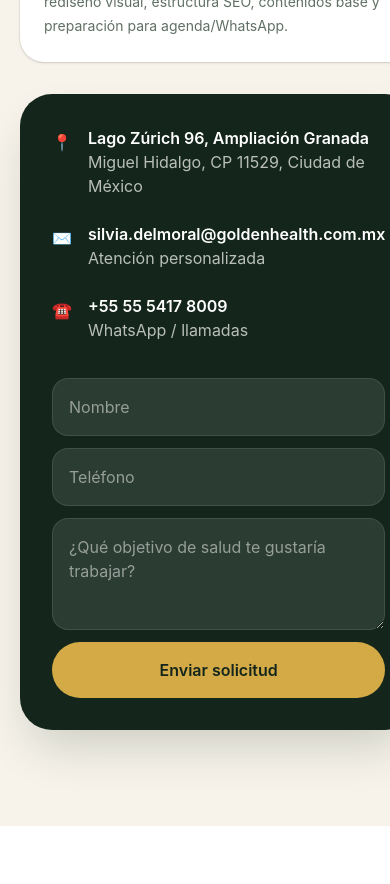
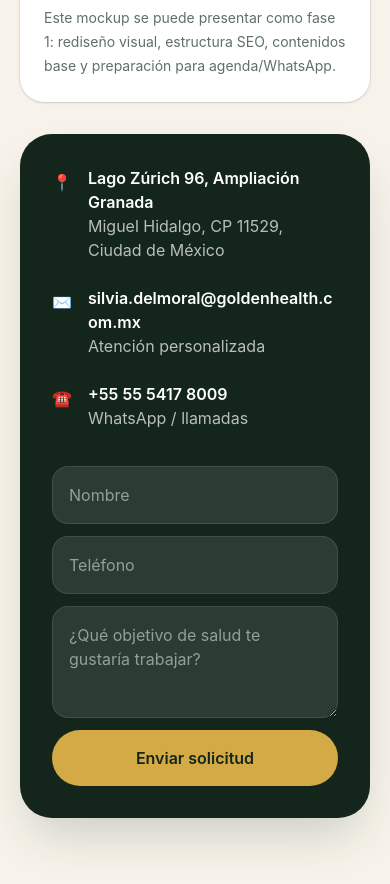
Before and after one commit to o7digital/goldenhealth, a React (Vite) app: page / in a window 390 px wide. Shown: the part 7420-8304 px from the top of the page. Before the commit the page ends 8246 px from the top, so only its background shows below. Built offline with nearby package versions, Linux system fonts and the light colour scheme.

Commit message:
Fix mobile horizontal overflow

```diff
--- a/src/App.jsx
+++ b/src/App.jsx
@@ -381,9 +381,27 @@ export default function GoldenHealthMockup() {
             </div>
             <div className="rounded-[2rem] bg-[#14261c] p-8 text-white shadow-2xl shadow-[#14261c]/20">
               <div className="space-y-6">
-                <div className="flex gap-4"><span className="mt-1 text-[#d3aa45]">📍</span><div><p className="font-semibold">Lago Zúrich 96, Ampliación Granada</p><p className="text-white/70">{t.addressMeta}</p></div></div>
-                <div className="flex gap-4"><span className="mt-1 text-[#d3aa45]">✉</span><div><p className="font-semibold">silvia.delmoral@goldenhealth.com.mx</p><p className="text-white/70">{t.emailMeta}</p></div></div>
-                <div className="flex gap-4"><span className="mt-1 text-[#d3aa45]">☎</span><div><p className="font-semibold">+55 55 5417 8009</p><p className="text-white/70">{t.phoneMeta}</p></div></div>
+                <div className="flex items-start gap-4">
+                  <span className="mt-1 shrink-0 text-[#d3aa45]">📍</span>
+                  <div className="min-w-0">
+                    <p className="font-semibold break-words">Lago Zúrich 96, Ampliación Granada</p>
+                    <p className="text-white/70 break-words">{t.addressMeta}</p>
+                  </div>
+                </div>
+                <div className="flex items-start gap-4">
+                  <span className="mt-1 shrink-0 text-[#d3aa45]">✉</span>
+                  <div className="min-w-0">
+                    <p className="font-semibold break-all">silvia.delmoral@goldenhealth.com.mx</p>
+                    <p className="text-white/70 break-words">{t.emailMeta}</p>
+                  </div>
+                </div>
+                <div className="flex items-start gap-4">
+                  <span className="mt-1 shrink-0 text-[#d3aa45]">☎</span>
+                  <div className="min-w-0">
+                    <p className="font-semibold break-words">+55 55 5417 8009</p>
+                    <p className="text-white/70 break-words">{t.phoneMeta}</p>
+                  </div>
+                </div>
               </div>
 
               <div className="mt-9 grid gap-3 sm:grid-cols-2">
--- a/src/index.css
+++ b/src/index.css
@@ -4,5 +4,12 @@ html,
 body,
 #root {
   max-width: 100%;
-  overflow-x: hidden;
+  overflow-x: clip;
 }
+
+img,
+video,
+canvas,
+svg {
+  max-width: 100%;
+}
```
